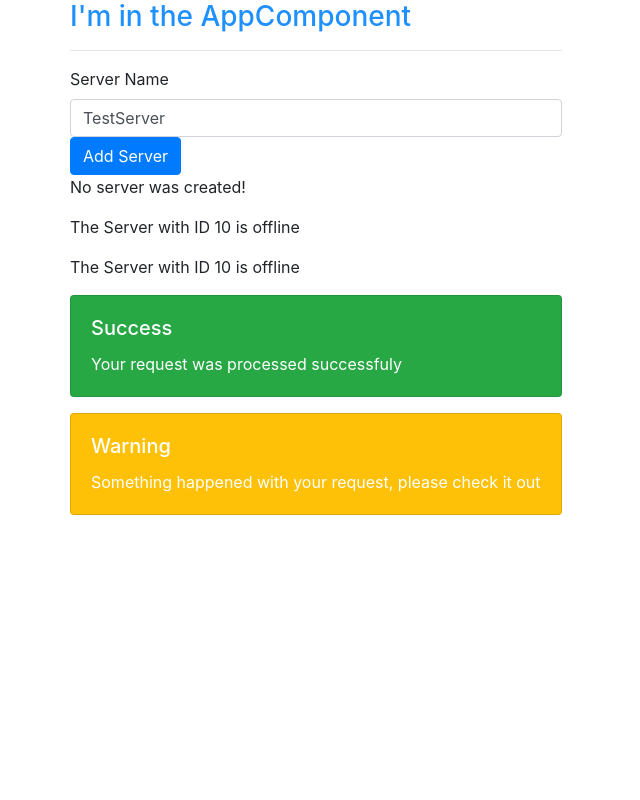
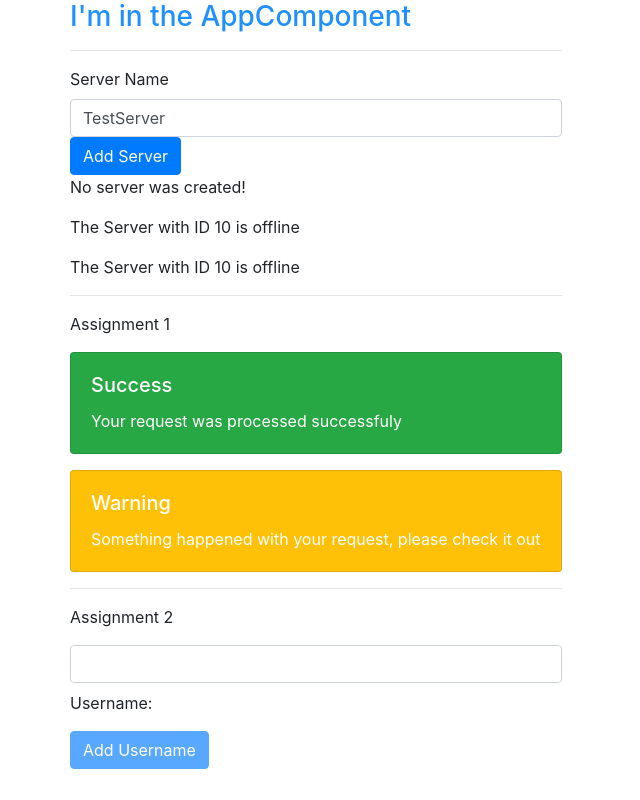
Before and after one commit to deyvidyfs/angular_study_projects, an Angular app in the folder Udemy - Academind Course Files/Section 1/my-first-app/: page / in a window 1280 px wide. Shown: the whole page, without its empty margins (0-640 px from the left). Built offline with nearby package versions, Linux system fonts and the light colour scheme.

Commit message:
assignment 2 dev

```diff
--- a/Udemy - Academind Course Files/Section 1/my-first-app/src/app/app.component.html
+++ b/Udemy - Academind Course Files/Section 1/my-first-app/src/app/app.component.html
@@ -4,8 +4,13 @@
       <h3>I'm in the AppComponent</h3>
       <hr>
       <app-servers></app-servers>
+      <hr>
+      <p>Assignment 1</p>
       <app-success-alert></app-success-alert>
       <app-warning-alert></app-warning-alert>
+      <hr>
+      <p>Assignment 2</p>
+      <app-username></app-username>
     </div>
   </div>
 </div>
--- a/Udemy - Academind Course Files/Section 1/my-first-app/src/app/app.module.ts
+++ b/Udemy - Academind Course Files/Section 1/my-first-app/src/app/app.module.ts
@@ -7,6 +7,7 @@ import { ServerComponent } from './server/server.component';
 import { ServersComponent } from './servers/servers.component';
 import { WarningAlertComponent } from './warning-alert/warning-alert.component';
 import { SuccessAlertComponent } from './success-alert/success-alert.component';
+import { UsernameComponent } from './username/username.component';
 
 @NgModule({
   declarations: [
@@ -15,6 +16,7 @@ import { SuccessAlertComponent } from './success-alert/success-alert.component';
     ServersComponent,
     WarningAlertComponent,
     SuccessAlertComponent,
+    UsernameComponent,
   ],
   imports: [
     BrowserModule,
--- /dev/null
+++ b/Udemy - Academind Course Files/Section 1/my-first-app/src/app/username/username.component.html
@@ -0,0 +1,9 @@
+<input
+    type="text"
+    class="form-control"
+    [(ngModel)]="username">
+<p class="mt-2">Username: {{username}}</p>
+<button
+    class="btn btn-primary"
+    [disabled]="(username == '') ? true : false"
+    (click)="addUserName()">Add Username</button>
--- /dev/null
+++ b/Udemy - Academind Course Files/Section 1/my-first-app/src/app/username/username.component.ts
@@ -0,0 +1,20 @@
+import { Component, OnInit } from '@angular/core';
+
+@Component({
+  selector: 'app-username',
+  templateUrl: './username.component.html',
+  styleUrls: ['./username.component.css']
+})
+export class UsernameComponent implements OnInit {
+  username = '';
+
+  constructor() { }
+
+  ngOnInit(): void {
+  }
+
+  addUserName(){
+    this.username = '';
+  }
+
+}
```
Also changed, not shown: Udemy - Academind Course Files/Section 1/my-first-app/src/app/username/username.component.css (added), 1 other file (tests, documents, lock files or other folders).
